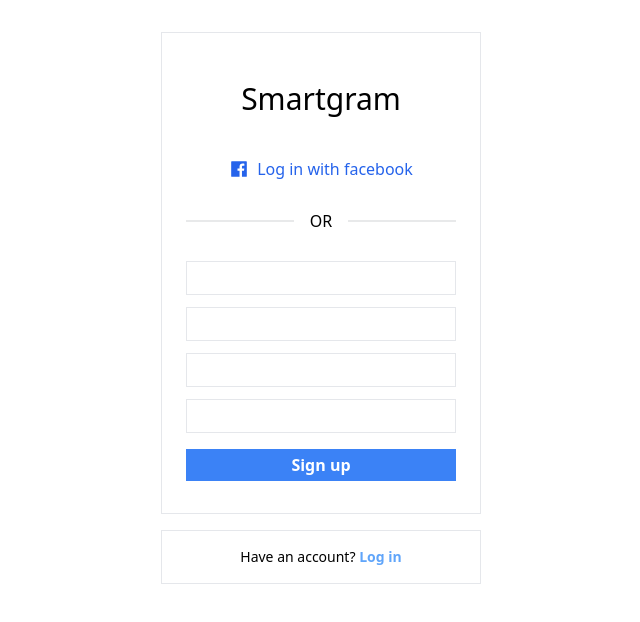
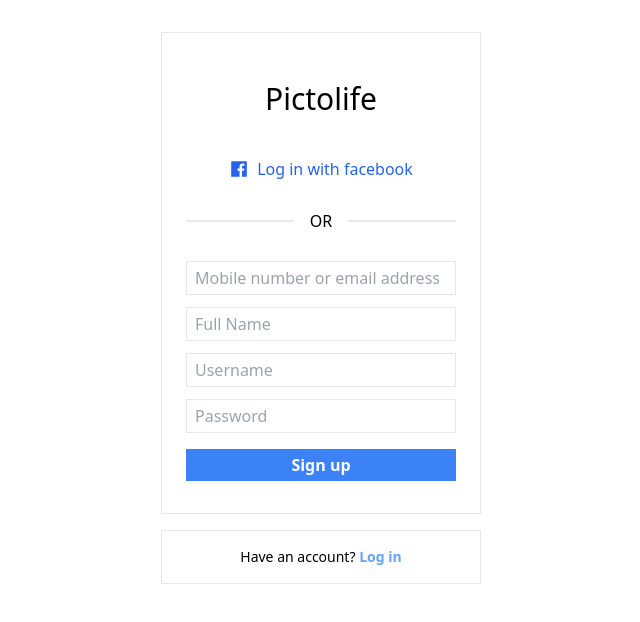
Before and after one commit to easakibahmad/pictolife-client, a Next.js app: page /signup in a window 1280 px wide. Shown: the top 622 px of the page, without its empty margins (319-959 px from the left). Built offline with nearby package versions, Linux system fonts and the light colour scheme.

Commit message:
signup page updated

```diff
--- a/app/dashboardHome/home/page.tsx
+++ b/app/dashboardHome/home/page.tsx
@@ -1,6 +1,10 @@
 import Carousel from "@/components/Carousel";
 import HomeCard from "@/components/HomeCard";
+import { Metadata } from "next";
 
+export const metadata: Metadata = {
+  title: "Home | Pictolife",
+};
 export default function Page() {
   return (
     <div className="my-10 grid grid-cols-8">
--- a/app/dashboardHome/page.tsx
+++ b/app/dashboardHome/page.tsx
@@ -1,7 +1,7 @@
 import { Metadata } from "next";
 import Home from "./home/page";
 export const metadata: Metadata = {
-  title: "Home: Smartgram",
+  title: "Home | Pictolife",
 };
 export default function Page() {
   return (
--- a/app/login/page.tsx
+++ b/app/login/page.tsx
@@ -1,12 +1,15 @@
 import "../globals.css";
 import { AiFillFacebook } from "react-icons/ai";
 import Link from "next/link";
-
+import { Metadata } from "next";
+export const metadata: Metadata = {
+  title: "Login | Pictolife",
+};
 export default function Page() {
   return (
     <div className="my-8  bg-white grid grid-cols-1">
       <div className="lg:w-3/12 w-4/6 mx-auto border pt-12 pb-8">
-        <h1 className="text-center text-3xl mb-10">Smartgram</h1>
+        <h1 className="text-center text-3xl mb-10">Pictolife</h1>
         <form action="" className="grid grid-cols-1 md:px-6 px-3 gap-6">
           <div className="grid grid-cols-1 gap-3">
             {" "}
--- a/app/page.tsx
+++ b/app/page.tsx
@@ -1,12 +1,11 @@
-import { Metadata } from 'next';
-import Login from '../app/login/page';
+import { Metadata } from "next";
+import Login from "../app/login/page";
 
 export const metadata: Metadata = {
-  title: 'Smartgram: login',
+  title: "Login | Pictolife",
 };
 
 export default function Page() {
-
   return (
     <>
       <Login />
--- a/app/signup/page.tsx
+++ b/app/signup/page.tsx
@@ -1,28 +1,76 @@
-import '../globals.css';
-import {AiFillFacebook } from 'react-icons/ai';
-import Link from 'next/link';
-
+import "../globals.css";
+import { AiFillFacebook } from "react-icons/ai";
+import Link from "next/link";
+import { Metadata } from "next";
+// import { useState } from "react";
+export const metadata: Metadata = {
+  title: "Signup | Pictolife",
+};
 export default function Page() {
+  // const [values, setValues] = useState({
+  //   email: "",
+  //   name: "",
+  //   username: "",
+  //   password: "",
+  // });
+  // const [errors, setErrors] = useState({
+  //   email: "",
+  //   name: "",
+  //   username: "",
+  //   password: "",
+  // });
   return (
     <div className="my-8  bg-white grid grid-cols-1">
       <div className="lg:w-3/12 w-4/6 mx-auto border pt-12 pb-8">
-        <h1 className="text-center text-3xl mb-10">Smartgram</h1>
-              <form action="" className="grid grid-cols-1 md:px-6 px-3 gap-4">
-                  <button className='text-blue-600 flex justify-center items-center '><span className='text-xl mr-2'><AiFillFacebook></AiFillFacebook></span> Log in with facebook</button>
-                                    <div className="divider">OR</div>
+        <h1 className="text-center text-3xl mb-10">Pictolife</h1>
+        <form action="" className="grid grid-cols-1 md:px-6 px-3 gap-4">
+          <button className="text-blue-600 flex justify-center items-center ">
+            <span className="text-xl mr-2">
+              <AiFillFacebook></AiFillFacebook>
+            </span>{" "}
+            Log in with facebook
+          </button>
+          <div className="divider">OR</div>
 
-                  <div className='grid grid-cols-1 gap-3'> <input type="text" className='focus:outline-none focus:border-blue-300 border w-full py-1 px-2' />
-                      <input type="text" className='focus:outline-none focus:border-blue-300 border w-full py-1 px-2' />
-                      <input type="text" className='focus:outline-none focus:border-blue-300 border w-full py-1 px-2' />
-                  <input type="text" className='focus:outline-none focus:border-blue-300 border w-full py-1 px-2'/></div>
-                            <button type='submit' className="bg-blue-500 font-bold text-white py-1 px-2">Sign up</button>
-
-
+          <div className="grid grid-cols-1 gap-3">
+            {" "}
+            <input
+              type="text"
+              placeholder="Mobile number or email address"
+              className="focus:outline-none focus:border-blue-300 border w-full py-1 px-2"
+            />
+            <input
+              type="text"
+              placeholder="Full Name"
+              className="focus:outline-none focus:border-blue-300 border w-full py-1 px-2"
+            />
+            <input
+              type="text"
+              placeholder="Username"
+              className="focus:outline-none focus:border-blue-300 border w-full py-1 px-2"
+            />
+            <input
+              type="text"
+              placeholder="Password"
+              className="focus:outline-none focus:border-blue-300 border w-full py-1 px-2"
+            />
+          </div>
+          <button
+            type="submit"
+            className="bg-blue-500 font-bold text-white py-1 px-2"
+          >
+            Sign up
+          </button>
         </form>
-          </div>
-          <div className='lg:w-3/12 flex  mx-auto px-6 py-4 items-center justify-center mt-4 w-4/6 border'>
-              <p className='text-center text-sm'>Have an account? <Link href="/login" className="text-blue-400 font-bold">Log in</Link></p>
-          </div>
+      </div>
+      <div className="lg:w-3/12 flex  mx-auto px-6 py-4 items-center justify-center mt-4 w-4/6 border">
+        <p className="text-center text-sm">
+          Have an account?{" "}
+          <Link href="/login" className="text-blue-400 font-bold">
+            Log in
+          </Link>
+        </p>
+      </div>
     </div>
   );
 }
--- a/components/Navbar.tsx
+++ b/components/Navbar.tsx
@@ -4,7 +4,7 @@
   return (
     <div className="pl-7 fixed top-0">
       <div className="grid grid-cols-1 gap-6 h-screen">
-        <h1 className="text-2xl font-bold my-auto">Smartgram</h1>
+        <h1 className="text-2xl font-bold my-auto">Pictolife</h1>
         <div className="grid-cols-1 grid gap-3">
           <Link href="/dashboardHome/home">Home</Link>
           <Link href="/dashboardHome/home">Search</Link>
```
